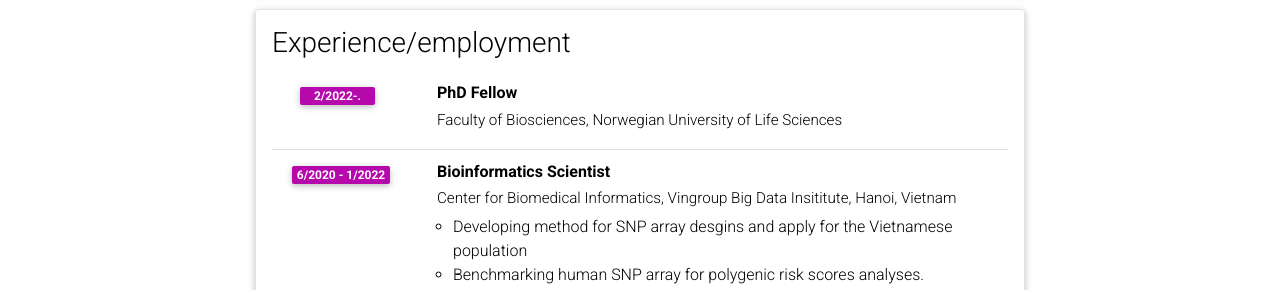
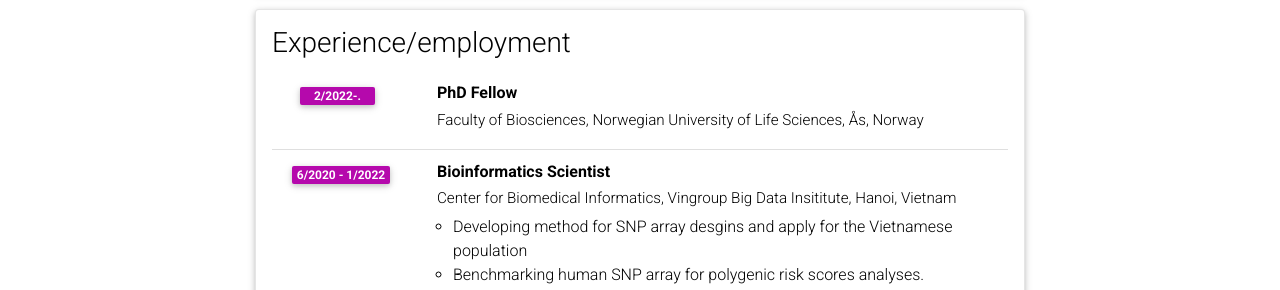
Before and after one commit to datngu/academic, a Jekyll site: the page built from _pages/cv.md, in a window 1280 px wide and 900 px high, scrolled down 642 px. Shown: the part 149-439 px from the top of the window. Built offline with Jekyll 4.4.1, drawn with Linux system fonts in a browser that asks for light colours; comment, search, counter and statistics services are not loaded; a style sheet for code colours, icons or effects is not loaded.

Commit message:
update info

```diff
--- a/_data/cv.yml
+++ b/_data/cv.yml
@@ -35,7 +35,7 @@
   type: time_table
   contents:
     - title: PhD Fellow
-      institution: Faculty of Biosciences, Norwegian University of Life Sciences
+      institution: Faculty of Biosciences, Norwegian University of Life Sciences, Ås, Norway
       year: 2/2022-.
       description:
 
```
